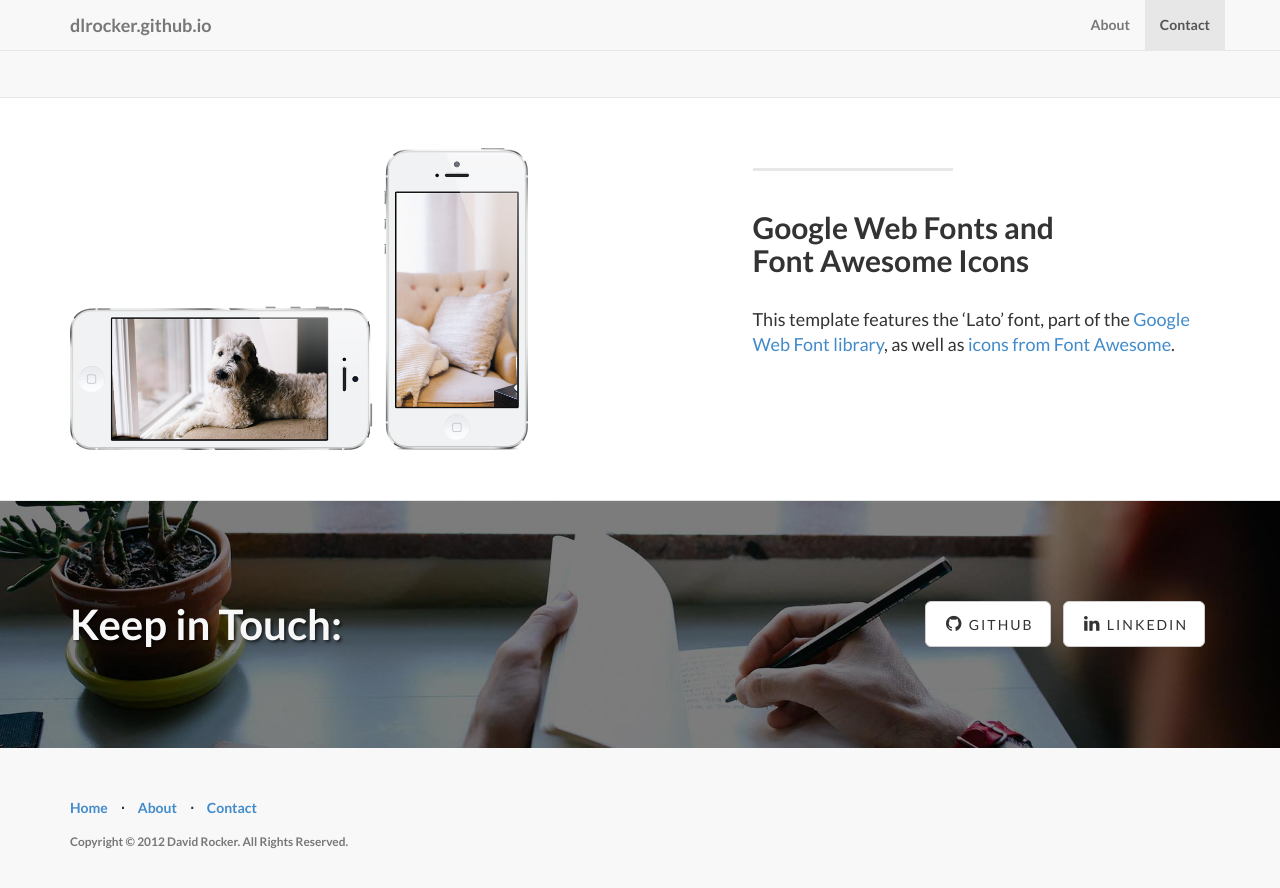
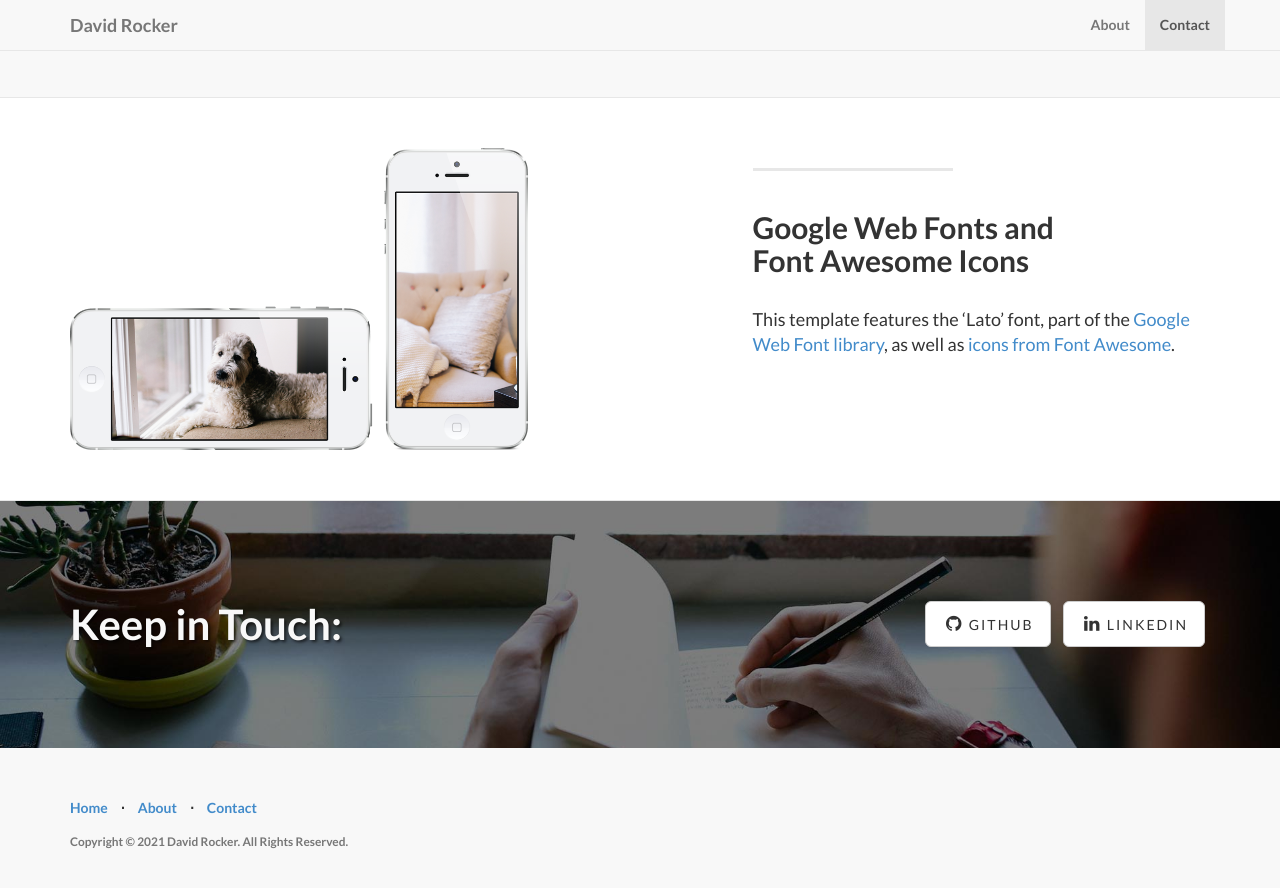
Before and after one commit to dlrocker/dlrocker.github.io, a Jekyll site: the page built from index.html, in a window 1280 px wide and 900 px high, scrolled down 1832 px. Shown: the top 888 px of the window. Built offline with Jekyll 4.4.1, drawn with Linux system fonts in a browser that asks for light colours.

Commit message:
Fix title of page and copyright
Also removing an image since it shouldn't be getting used.

```diff
--- a/_config.yml
+++ b/_config.yml
@@ -3,12 +3,12 @@
 # ----------------------- #
 
 url: https://dlrocker.github.io/
-# title: Your Awesome Site
+title: David Rocker
 # email: your-email@domain.com
 author: David Rocker
 description: > # "Write an awesome description for your new site here.
   David Rocker, Software Developer
-copyright: 'Copyright &copy; 2012 David Rocker. All Rights Reserved.'
+copyright: 'Copyright &copy; 2021 David Rocker. All Rights Reserved.'
 # credits: 'Credits: Landing Page is a free to use, open source Bootstrap theme created by <a href="http://startbootstrap.com/">Start Bootstrap</a>.'
 
 # ----------------------- #
```
Also changed, not shown: img/screenshot.png (deleted).
